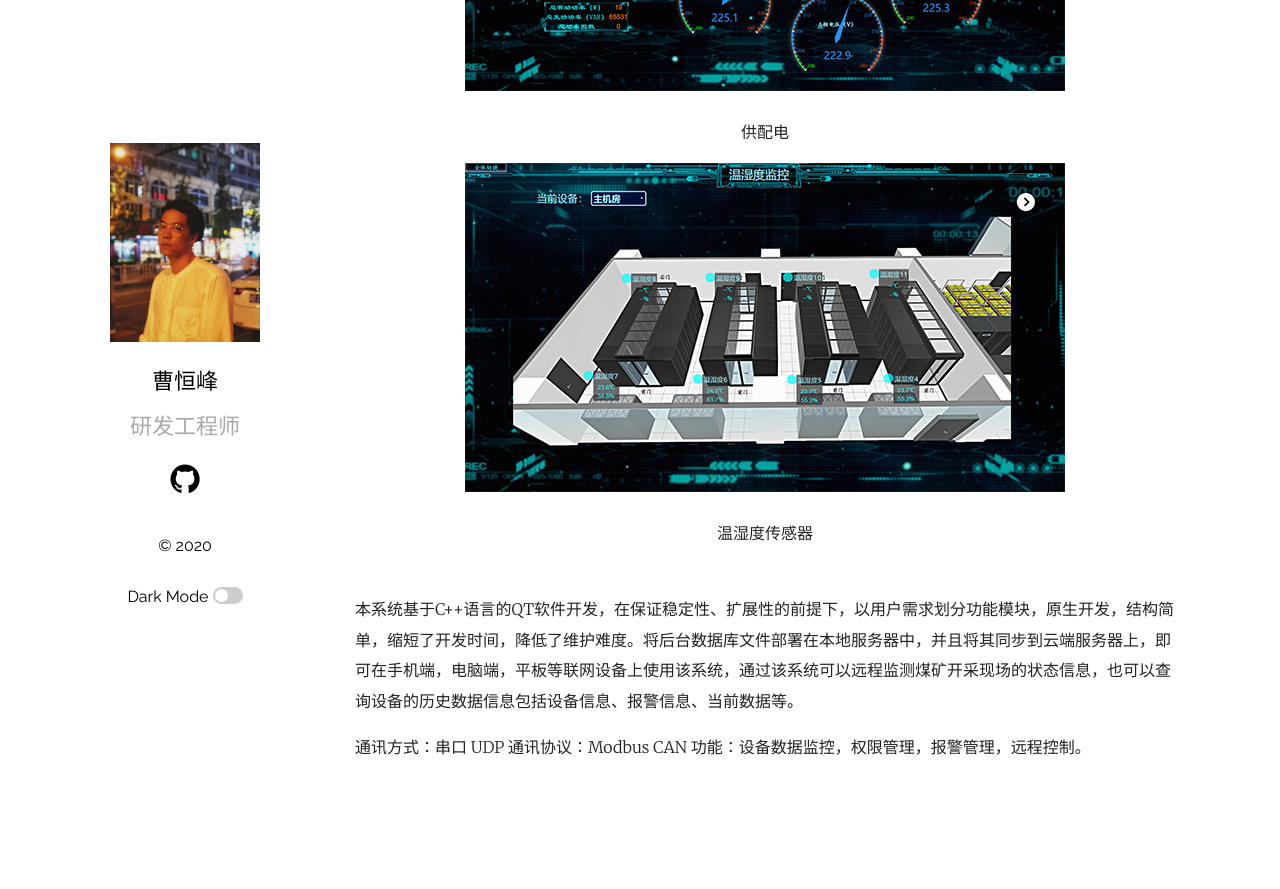
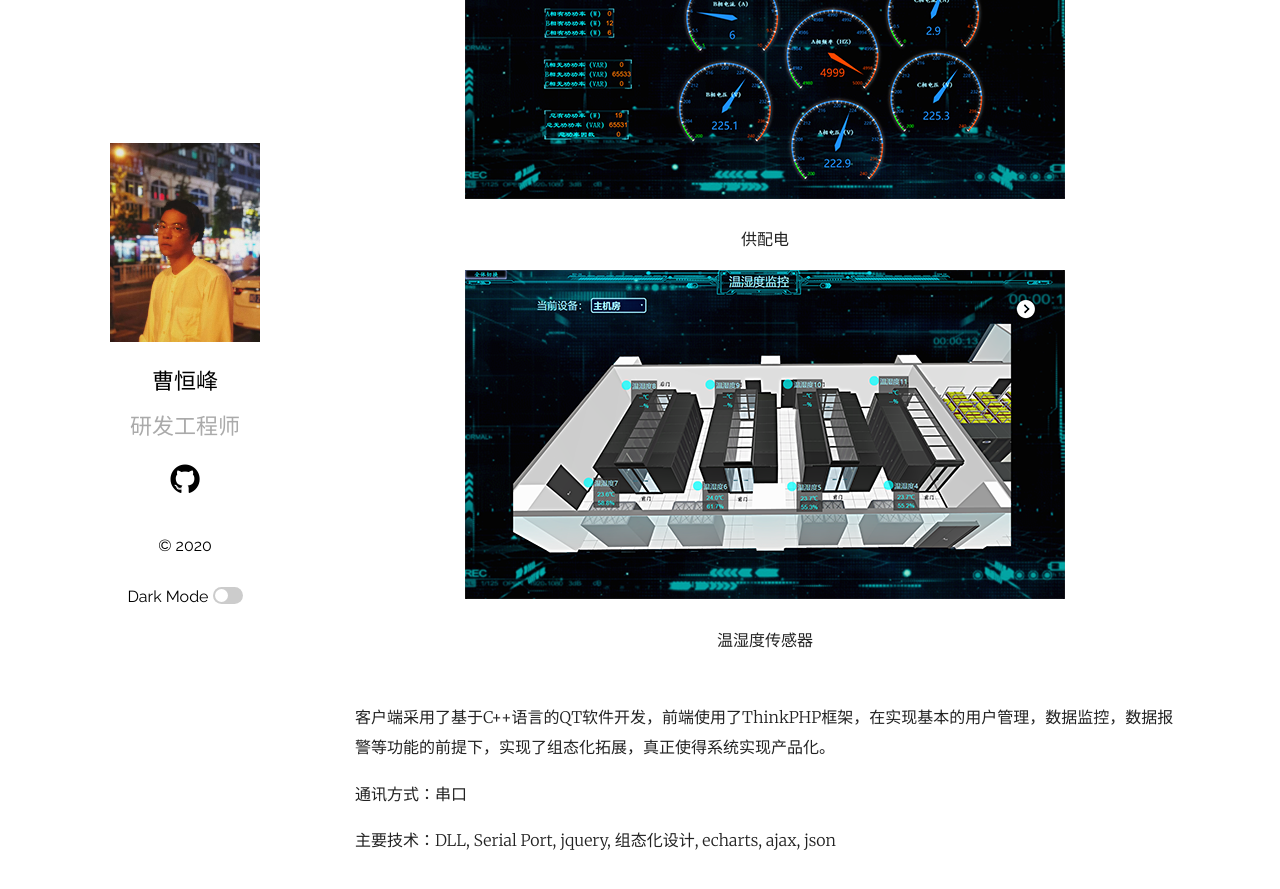
Before and after one commit to cao-heng-feng/cao-heng-feng.github.io, a Jekyll site: the page built from _posts/2019-06-23-donghuan.markdown, in a window 1280 px wide and 900 px high, scrolled down 971 px. Shown: the top 889 px of the window. Built offline with Jekyll 4.4.1, drawn with Linux system fonts in a browser that asks for light colours; before the commit the page ends 1779 px from its top, so only the background shows below that; some of the changed text lies outside the part shown.

Commit message:
修改文件: _posts/2019-06-23-donghuan.markdown

```diff
--- a/_posts/2019-06-23-donghuan.markdown
+++ b/_posts/2019-06-23-donghuan.markdown
@@ -5,6 +5,8 @@ date:   2019-06-18 21:03:36 +0530
 categories: ThinkPHP Qt 组态化
 ---
 机房动力环境监控系统是一套实现对数据机房中UPS，精密空调，配电柜，蓄电池，漏水传感器，烟雾传感器，温湿度传感器等设备集中监控的系统，保证了数据机房中工控机的运行环境。以MySQL 作为数据层，搭建合适且拓展性强的数据库系统，为实现产品化，软件中将设备协议封装入DLL以适应不同的设备，前端实现组态化设计，保证了用户可自定义机房场景。
+
+图形界面中所有控件的位置和大小均可自由调整，图标及背景图片也可按照用户所喜欢的自行上传。图形界面为保持界面的美观，不会将所有设备数据都显示出来，系统引入了“信号连接”概念，用户可自由选择需要展示的数据，将系统的拓展性最大化。
 
 该产品已在大连西岗人民法院，武汉市房产大厦，杭州启正中学等多地数据机房投入使用。
 <br>
@@ -28,8 +30,9 @@ categories: ThinkPHP Qt 组态化
 温湿度传感器
 {:refdef}
 <br>
-本系统基于C++语言的QT软件开发，在保证稳定性、扩展性的前提下，以用户需求划分功能模块，原生开发，结构简单，缩短了开发时间，降低了维护难度。将后台数据库文件部署在本地服务器中，并且将其同步到云端服务器上，即可在手机端，电脑端，平板等联网设备上使用该系统，通过该系统可以远程监测煤矿开采现场的状态信息，也可以查询设备的历史数据信息包括设备信息、报警信息、当前数据等。
+客户端采用了基于C++语言的QT软件开发，前端使用了ThinkPHP框架，在实现基本的用户管理，数据监控，数据报警等功能的前提下，实现了组态化拓展，真正使得系统实现产品化。
 
-通讯方式：串口 UDP
-通讯协议：Modbus CAN
-功能：设备数据监控，权限管理，报警管理，远程控制。
+通讯方式：串口
+
+
+主要技术：DLL, Serial Port, jquery, 组态化设计, echarts, ajax, json
```
